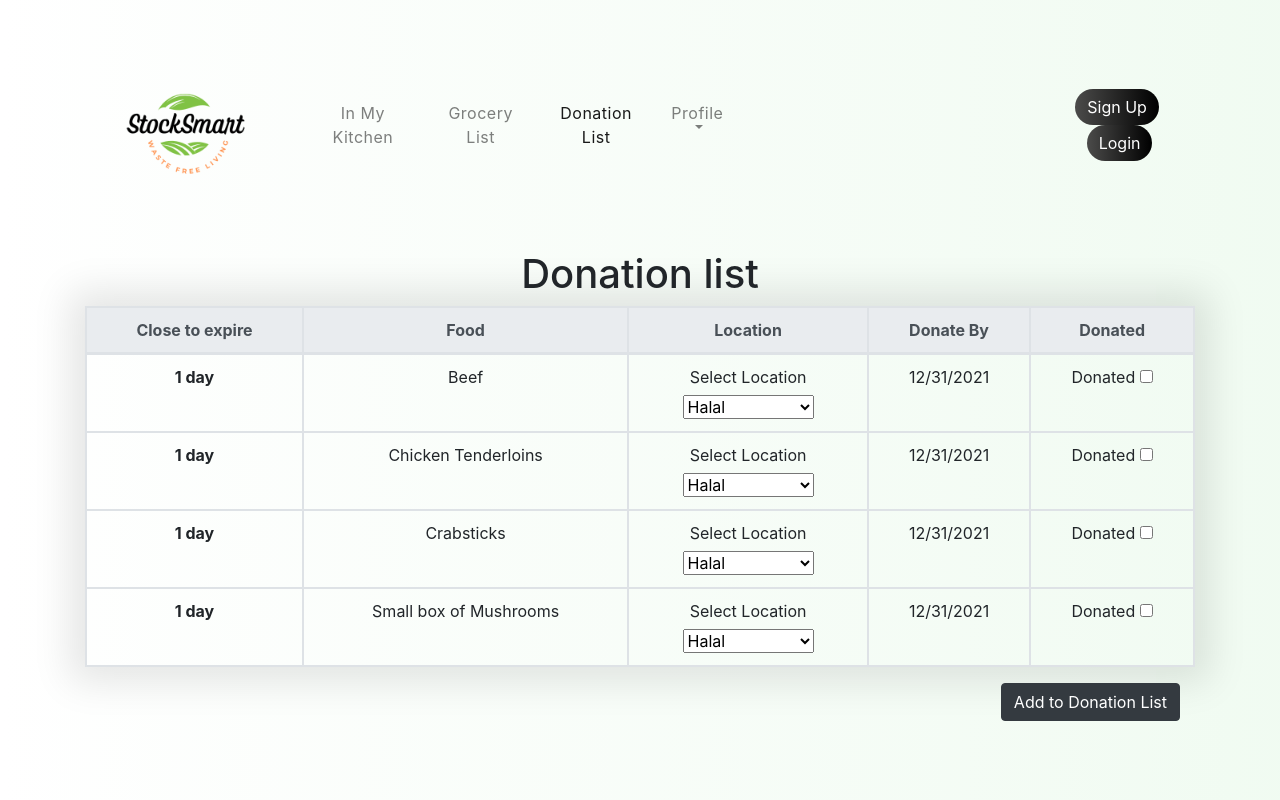
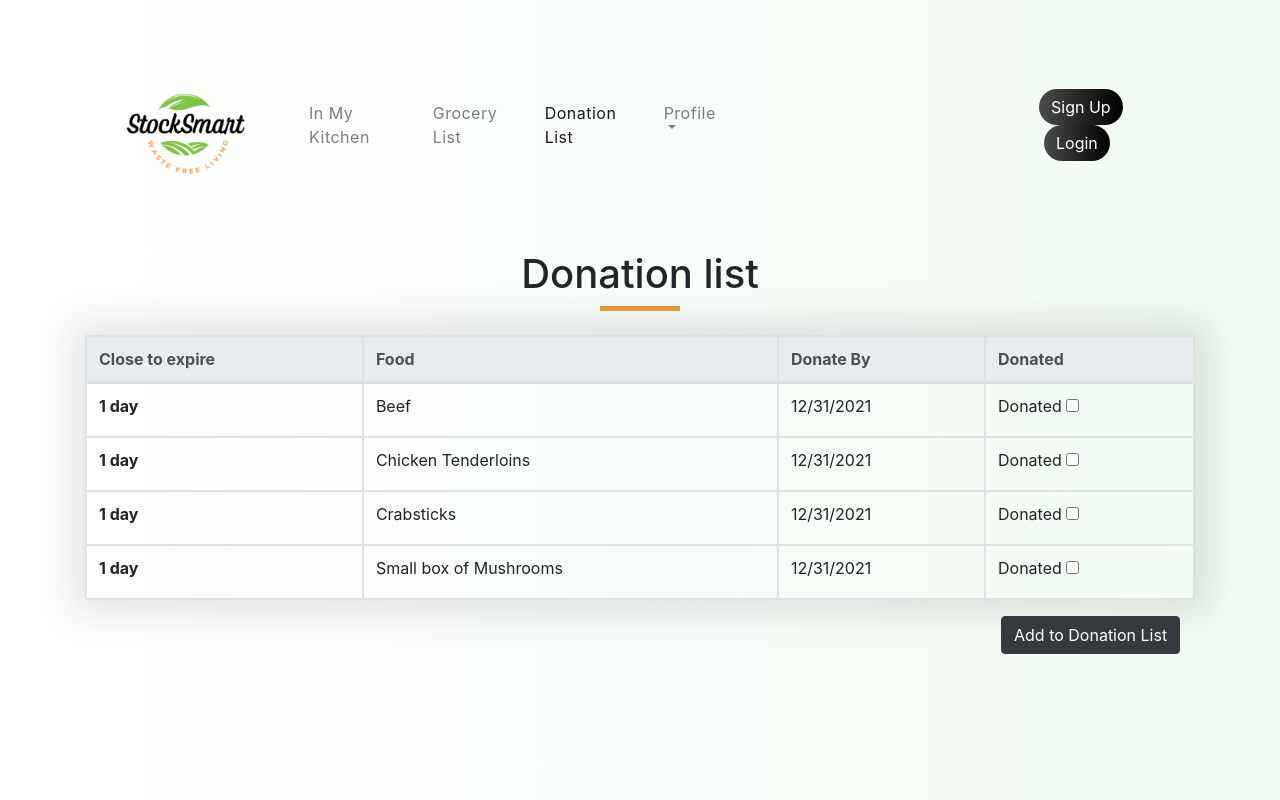
Before and after one commit to ITWS-Group-7/Stock-Smart, a PHP site: page /donationlist.html in a window 1280 px wide. Run offline with PHP 8.4, Linux system fonts and the light colour scheme.

Commit message:
merge tiffany css animation to main, change raph donation list page

```diff
--- a/css/styles.css
+++ b/css/styles.css
@@ -210,3 +210,125 @@ color: white;
     .change:hover{
         background-color: green;
     }
+/* Float Shadow */
+#hvr-float-shadow {
+    display: inline-block;
+    vertical-align: middle;
+    -webkit-transform: perspective(1px) translateZ(0);
+    transform: perspective(1px) translateZ(0);
+    box-shadow: 0 0 1px rgba(0, 0, 0, 0);
+    position: relative;
+    -webkit-transition-duration: 0.3s;
+    transition-duration: 0.3s;
+    -webkit-transition-property: transform;
+    transition-property: transform;
+  }
+  #hvr-float-shadow:before {
+    pointer-events: none;
+    position: absolute;
+    z-index: -1;
+    content: '';
+    top: 100%;
+    left: 5%;
+    height: 10px;
+    width: 90%;
+    opacity: 0;
+    background: -webkit-radial-gradient(center, ellipse, rgba(0, 0, 0, 0.35) 0%, rgba(0, 0, 0, 0) 80%);
+    background: radial-gradient(ellipse at center, rgba(0, 0, 0, 0.35) 0%, rgba(0, 0, 0, 0) 80%);
+    /* W3C */
+    -webkit-transition-duration: 0.3s;
+    transition-duration: 0.3s;
+    -webkit-transition-property: transform, opacity;
+    transition-property: transform, opacity;
+  }
+  #hvr-float-shadow:hover, #hvr-float-shadow:focus, #hvr-float-shadow:active {
+    -webkit-transform: translateY(-5px);
+    transform: translateY(-5px);
+    /* move the element up by 5px */
+  }
+  #hvr-float-shadow:hover:before, #hvr-float-shadow:focus:before, #hvr-float-shadow:active:before {
+    opacity: 1;
+    -webkit-transform: translateY(5px);
+    transform: translateY(5px);
+    /* move the element down by 5px (it will stay in place because it's attached to the element that also moves up 5px) */
+  }
+
+  /* Grow Shadow */
+#hvr-grow-shadow {
+    /* display: inline-block; */
+    vertical-align: middle;
+    -webkit-transform: perspective(1px) translateZ(0);
+    transform: perspective(1px) translateZ(0);
+    box-shadow: 0 0 1px rgba(0, 0, 0, 0);
+    -webkit-transition-duration: 0.3s;
+    transition-duration: 0.3s;
+    -webkit-transition-property: box-shadow, transform;
+    transition-property: box-shadow, transform;
+  }
+  #hvr-grow-shadow:hover, #hvr-grow-shadow:focus, #hvr-grow-shadow:active {
+    box-shadow: 0 10px 10px -10px rgba(0, 0, 0, 0.5);
+    /* affects how large the content grows */
+    -webkit-transform: scale(1.025);
+    transform: scale(1.025);
+  }
+
+/* Curl Top Right */
+#hvr-curl-top-right {
+    display: inline-block;
+    vertical-align: middle;
+    -webkit-transform: perspective(1px) translateZ(0);
+    transform: perspective(1px) translateZ(0);
+    box-shadow: 0 0 1px rgba(0, 0, 0, 0);
+    position: relative;
+  }
+  #hvr-curl-top-right:before {
+    pointer-events: none;
+    position: absolute;
+    content: '';
+    height: 0;
+    width: 0;
+    top: 0;
+    right: 0;
+    background: #E99D3E;
+    /* IE9 */
+    background: linear-gradient(225deg, #f0b670 45%, #aaa 50%, #ccc 56%, white 80%);
+    box-shadow: -1px 1px 1px rgba(0, 0, 0, 0.4);
+    -webkit-transition-duration: 0.3s;
+    transition-duration: 0.3s;
+    -webkit-transition-property: width, height;
+    transition-property: width, height;
+  }
+  #hvr-curl-top-right:hover:before, #hvr-curl-top-right:focus:before, #hvr-curl-top-right:active:before {
+    width: 10px;
+    height: 10px;
+  }
+/* Black Curl Top Right */
+#bhvr-curl-top-right {
+    display: inline-block;
+    vertical-align: middle;
+    -webkit-transform: perspective(1px) translateZ(0);
+    transform: perspective(1px) translateZ(0);
+    box-shadow: 0 0 1px rgba(0, 0, 0, 0);
+    position: relative;
+  }
+  #bhvr-curl-top-right:before {
+    pointer-events: none;
+    position: absolute;
+    content: '';
+    height: 0;
+    width: 0;
+    top: 0;
+    right: 0;
+    background: #252524;
+    /* IE9 */
+    background: linear-gradient(225deg, #797975 45%, #aaa 50%, #ccc 56%, white 80%);
+    box-shadow: -1px 1px 1px rgba(0, 0, 0, 0.4);
+    -webkit-transition-duration: 0.3s;
+    transition-duration: 0.3s;
+    -webkit-transition-property: width, height;
+    transition-property: width, height;
+  }
+  #bhvr-curl-top-right:hover:before, #bhvr-curl-top-right:focus:before, #bhvr-curl-top-right:active:before {
+    width: 10px;
+    height: 10px;
+  }
--- a/donationlist.html
+++ b/donationlist.html
@@ -12,24 +12,6 @@
       <link rel="stylesheet" href="css/styles.css">
     </head>
   <body>
-    <style>
-
-      table, th, td {
-        border:1px solid black;
-        text-align:center;
-        margin-left: auto;
-        margin-right: auto;
-      }
-      /* #id01{
-        display:none;
-        margin-left:0;
-        margin-right: 0;
-        text-align:center;
-        padding:20px;
-      } */
-      body{
-        text-align:center;
-      }
 
       </style>
 
@@ -83,8 +65,8 @@
                 </div>
 
                 <div class = "signup_login">
-                  <a href="./signup.html" class="btn btn-primary signup">Sign Up</a>
-                  <a href="./login.html" class="btn btn-primary login" >Login</a>
+                  <a href="./signup.html" class="btn btn-primary signup" id="hvr-grow-shadow">Sign Up</a>
+                  <a href="./login.html" class="btn btn-primary login" id="hvr-grow-shadow" >Login</a>
                 </div>
 
 
@@ -101,36 +83,21 @@
 
     <!--Graph-->
     <div class="container">
-      <h1>Donation list</h1>
+      <h1 class="title">Donation list</h1>
+      <hr class ="underline"><br>
         <table class = "table  table-bordered">
           <thead class ="thead-light">
             <tr>
               <th scope = "col">Close to expire</th>
               <th scope = "col">Food</th>
-              <th scope = "col">Location</th>
               <th scope = "col">Donate By</th>
               <th scope = "col">Donated</th>
             </tr>
           </thead>
             <tbody>
-            <tr >
+            <tr id="hvr-grow-shadow" >
               <th scope="row">1 day</th>
               <td>Beef</td>
-              <td>
-                <form>
-                <label> Select Location </label>
-                <br>
-                <select>
-                <option value = "loc1"> Halal
-                </option>
-                <option value = "loc2"> Collar Grill
-                </option>
-                <option value = "loc3"> Thundershack
-                </option>
-                <option value = "loc4"> Pizza Place
-                </option>
-                </select>
-                </form>
               </td>
               <td>12/31/2021</td>
               <td>
@@ -138,75 +105,27 @@
                 <input type="checkbox" id="donate1" name="donate1" value="1">
               <br></td>
             </tr>
-            <tr >
+            <tr id="hvr-grow-shadow" >
               <th scope="row">1 day</th>
               <td>Chicken Tenderloins</td>
-              <td>
-                <form>
-                <label> Select Location </label>
-                <br>
-                <select>
-                <option value = "loc1"> Halal
-                </option>
-                <option value = "loc2"> Collar Grill
-                </option>
-                <option value = "loc3"> Thundershack
-                </option>
-                <option value = "loc4"> Pizza Place
-                </option>
-                </select>
-                </form>
-              </td>
               <td>12/31/2021</td>
               <td>
                 <label>Donated</label>
                 <input type="checkbox" id="donate1" name="donate1" value="1">
               <br></td>
             </tr>
-            <tr >
+            <tr id="hvr-grow-shadow">
               <th scope="row">1 day</th>
               <td>Crabsticks</td>
-              <td>
-                <form>
-                <label> Select Location </label>
-                <br>
-                <select>
-                <option value = "loc1"> Halal
-                </option>
-                <option value = "loc2"> Collar Grill
-                </option>
-                <option value = "loc3"> Thundershack
-                </option>
-                <option value = "loc4"> Pizza Place
-                </option>
-                </select>
-                </form>
-              </td>
               <td>12/31/2021</td>
               <td>
                 <label>Donated</label>
                 <input type="checkbox" id="donate1" name="donate1" value="1">
               <br></td>
             </tr>
-            <tr >
+            <tr id="hvr-grow-shadow">
               <th scope="row">1 day</th>
               <td>Small box of Mushrooms</td>
-              <td>
-                <form>
-                <label> Select Location </label>
-                <br>
-                <select>
-                <option value = "loc1"> Halal
-                </option>
-                <option value = "loc2"> Collar Grill
-                </option>
-                <option value = "loc3"> Thundershack
-                </option>
-                <option value = "loc4"> Pizza Place
-                </option>
-                </select>
-                </form>
-              </td>
               <td>12/31/2021</td>
               <td>
                 <label>Donated</label>
@@ -218,29 +137,32 @@
 
           </table>
           <div class="container">
-          <button type="button" class="btn btn-dark float-right" data-toggle="modal" data-target="#exampleModal">
+            <button type="button" class="btn btn-dark float-right" data-toggle="modal" data-target="#do" id="bhvr-curl-top-right">
               Add to Donation List
             </button>
           <!-- Modal -->
-        <div class="modal fade" id="exampleModal" tabindex="-1" role="dialog" aria-labelledby="exampleModalLabel" aria-hidden="true">
+          <div class="modal fade" id="do" tabindex="-1" role="dialog" aria-labelledby="exampleModalLabel" aria-hidden="true">
               <div class="modal-dialog" role="document">
               <div class="modal-content">
                   <div class="modal-header">
-                <h5 class="modal-title">Add to Donation list</h5>
+                  <h5 class="modal-title">Add to Donation List</h5>
                   <button type="button" class="close" data-dismiss="modal" aria-label="Close">
                       <span aria-hidden="true">&times;</span>
                   </button>
                   </div>
                   <div class="modal-body">
-                  <table style="width:50%">
-
-                    <tr class ="table">
-                      <td>What Food? <input type="text" name="foodie" id="foodie"/></td>
-                      <br>
-                      <td>Donate where? <input type="text" name="donatie" id="donatie"/></td>
-
-                    </tr>
-                  </table>
+                      <form>
+                        <div class="form-group">
+                          <label for="food">Food</label>
+                          <select class="form-control" id="food">
+                            <option>1</option>
+                            <option>2</option>
+                            <option>3</option>
+                            <option>4</option>
+                            <option>5</option>
+                          </select>
+                        </div>
+                        </form>
                   </div>
                   <div class="modal-footer">
                   <button type="button" class="btn btn-secondary" data-dismiss="modal">Close</button>
@@ -249,22 +171,9 @@
               </div>
               </div>
           </div>
-
           </div>
 
       <!-- Button trigger modal -->
-
-
-
-<tr class="table-primary"></tr>
-<tr class="table-secondary"></tr>
-<tr class="table-success"></tr>
-<tr class="table-danger"></tr>
-<tr class="table-warning"></tr>
-<tr class="table-info"></tr>
-<tr class="table-light"></tr>
-<tr class="table-dark"></tr>
-
 
 
     </body>
--- a/kitchen.js
+++ b/kitchen.js
@@ -9,7 +9,7 @@ $.ajax({
     success: function(data){
         var food_data = '';
         $.each(data,function(key, value){
-            food_data += '<tr>';
+            food_data += '<tr id="hvr-grow-shadow">';
             food_data += '<td>' + value.food+ '</td>';
 
 
```
Also changed, not shown: grocery.html (+11 -9 lines), kitchen.html (+10 -10 lines). Lines whose indentation alone changed are shown as unchanged.
